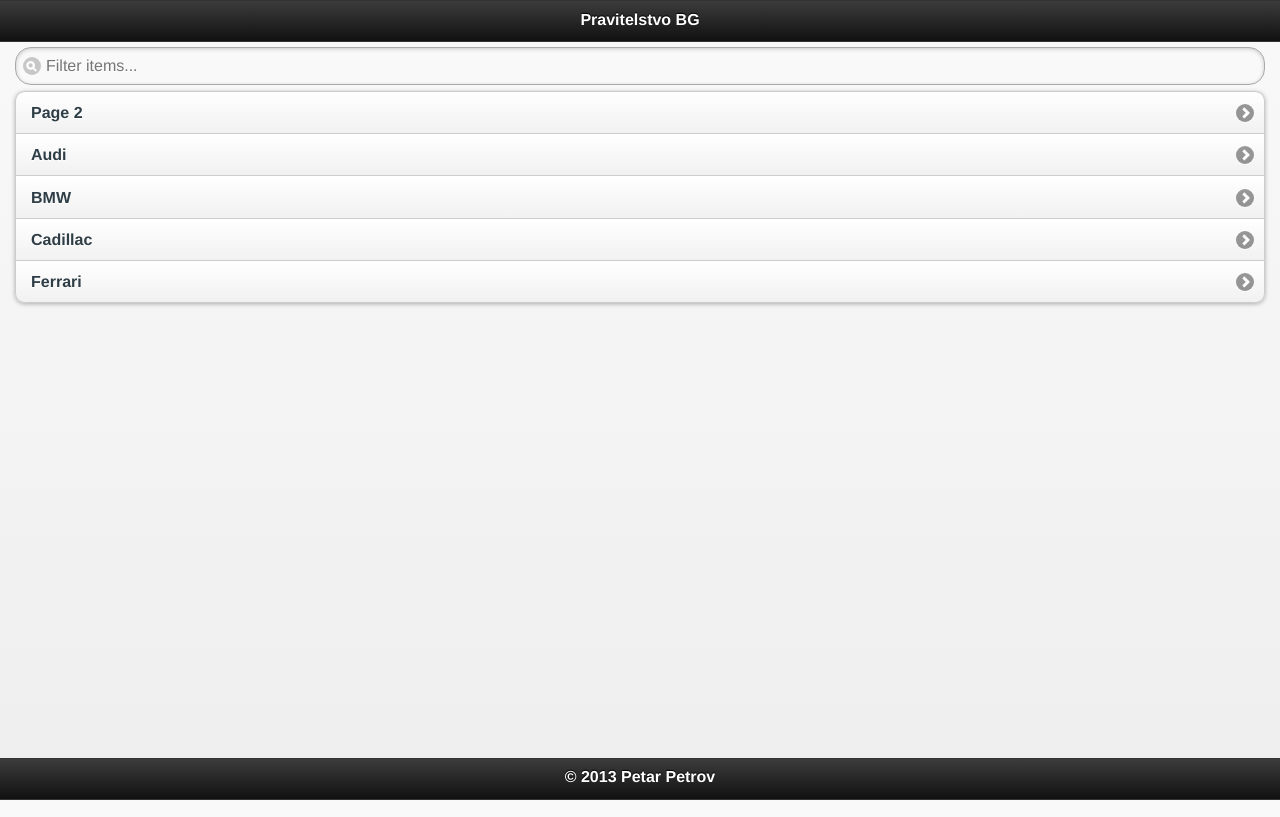
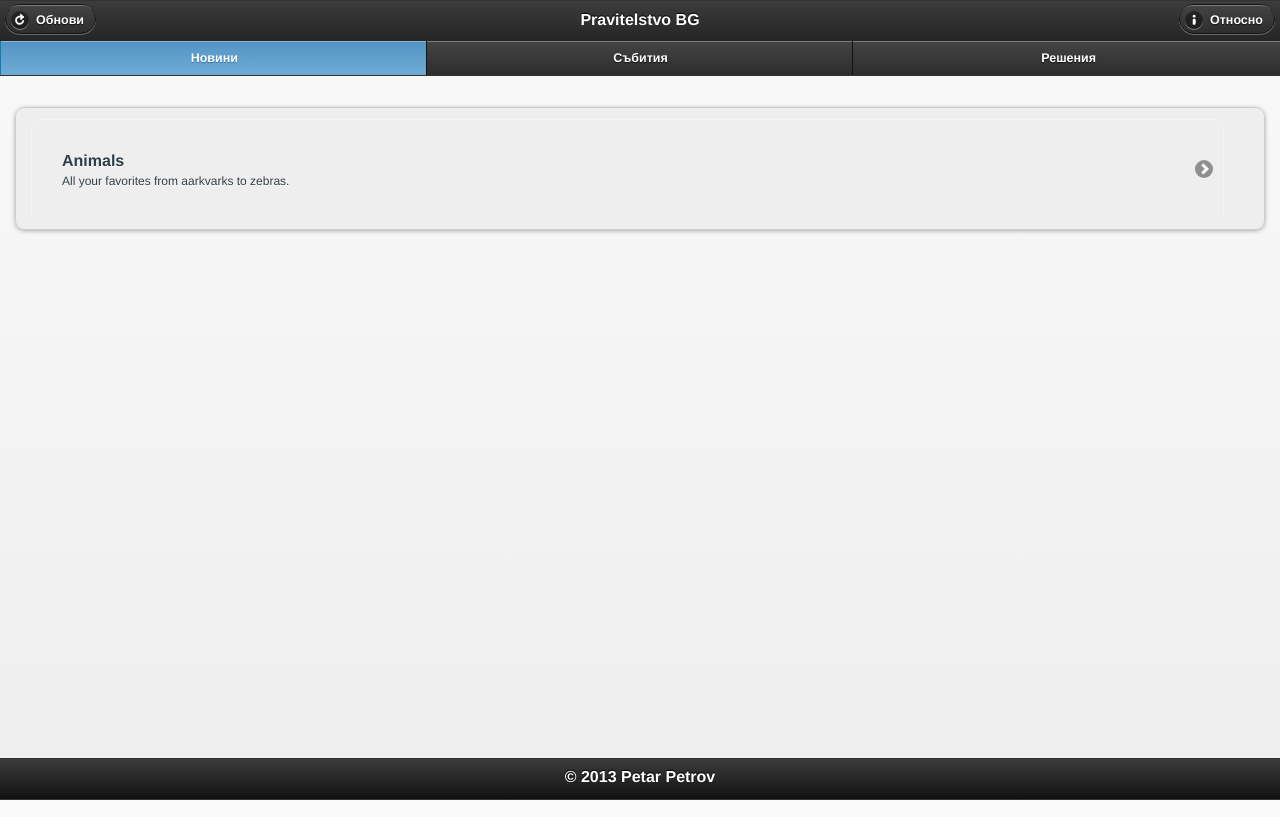
Before and after one commit to petarov/pravitelstvobg, a plain HTML site: page assets/www/index.html in a window 1280 px wide. Drawn offline with Linux system fonts and the light colour scheme; no server answers.

Commit message:
Updated UI layout.

```diff
--- a/assets/www/index.html
+++ b/assets/www/index.html
@@ -37,16 +37,40 @@
 
         <!-- Home Page -->
         <div id="page-home" data-role="page">
-	        <div data-theme="a" data-role="header">
-	        	<h3>Pravitelstvo BG</h3>
-	        </div>
+	        <!-- header -->
+			<div data-role="header">
+				<a href="index.html" data-icon="refresh">Обнови</a>
+				<h1>Pravitelstvo BG</h1>
+				<a href="index.html" data-icon="info">Относно</a>
+				<div data-role="navbar">
+					<ul>
+						<li><a href="#" class="ui-btn-active ui-state-persist">Новини</a></li>
+						<li><a href="#page-e">Събития</a></li>
+						<li><a href="#page-d">Решения</a></li>
+					</ul>
+				</div><!-- /navbar -->
+			</div>
 	        <div data-role="content">
-				<ul data-role="listview" data-inset="true" data-filter="true">
-				    <li><a href="#page-news">Page 2</a></li>
-				    <li><a href="#">Audi</a></li>
-				    <li><a href="#">BMW</a></li>
-				    <li><a href="#">Cadillac</a></li>
-				    <li><a href="#">Ferrari</a></li>
+				<ul data-role="listview" data-inset="true" data-filter="false">
+					<li data-corners="false"
+					data-shadow="false"
+					data-iconshadow="true"
+					data-wrapperels="div"
+					data-icon="arrow-r"
+					data-iconpos="right"
+					data-theme="c"
+					class="ui-btn ui-btn-icon-right ui-li-has-arrow ui-li ui-btn-up-c">
+					<div class="ui-btn-inner ui-li">
+						<div class="ui-btn-text">
+							<a href="#" class="ui-link-inherit">
+							<h3 class="ui-li-heading">Animals</h3>
+							<p class="ui-li-desc">All your favorites from aarkvarks to zebras.</p>
+							</a>
+						</div>
+						<span class="ui-icon ui-icon-arrow-r ui-icon-shadow">&nbsp;</span>
+					</div>
+					</li>
+
 				</ul>
 			</div>
 		    <div data-theme="a" data-role="footer" data-position="fixed">
@@ -55,7 +79,7 @@
 		</div>
 
 		<!-- News Page -->
-		<div id="page-news" data-rol="page">
+		<div id="page-e" data-rol="page">
 	        <div data-theme="a" data-role="header">
 	        	<h3>Pravitelstvo BG</h3>
 	        </div>
```
